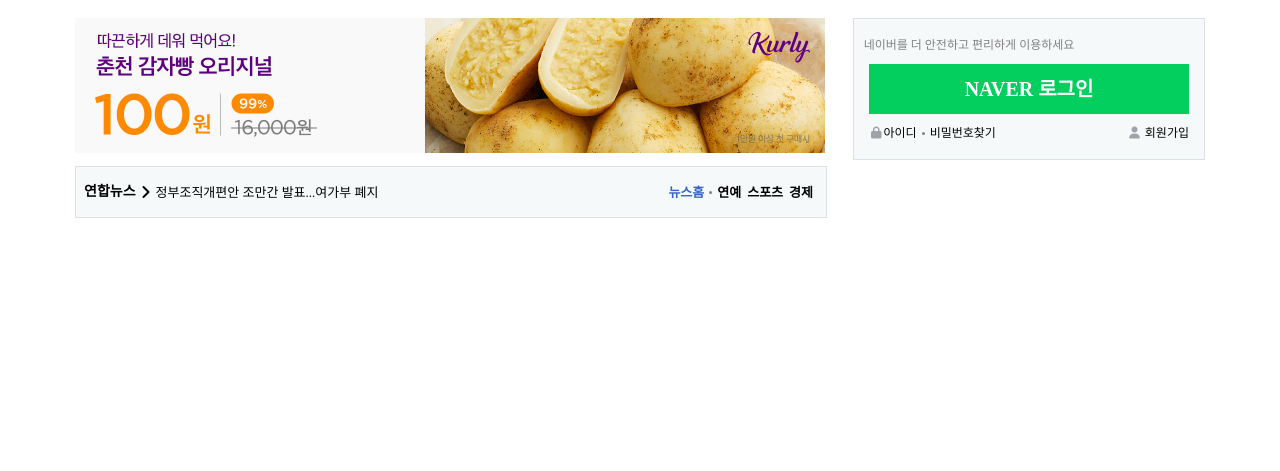
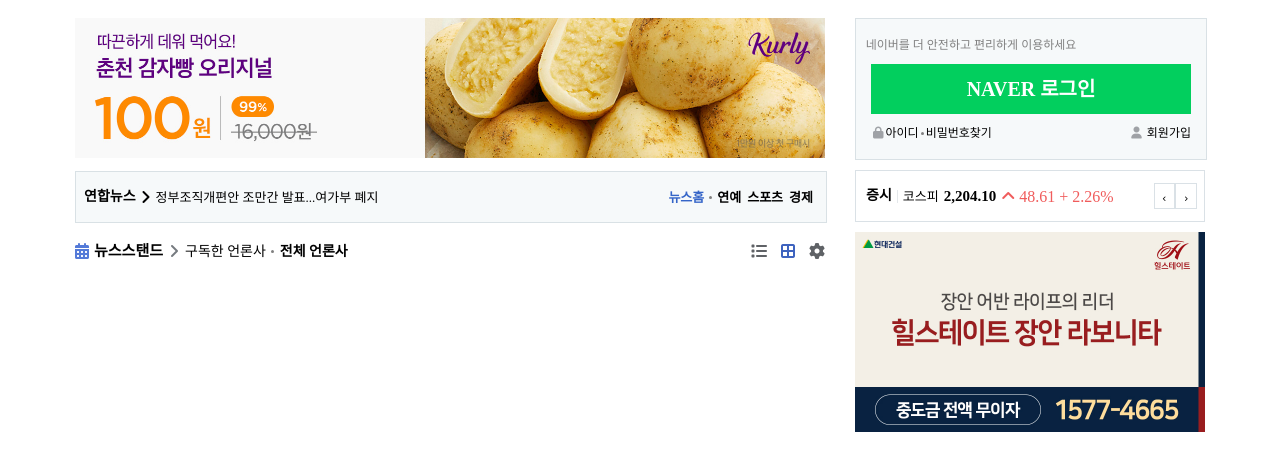
Before and after one commit to sangheonLee777/naver-clone, a plain HTML site: page index.html in a window 1280 px wide. Shown: the part 221-692 px from the top of the page. Drawn offline with Linux system fonts and the light colour scheme.

Commit message:
make html css

```diff
--- a/header.css
+++ b/header.css
@@ -3,6 +3,18 @@
   width: 1px;
   height: 13px;
   background-color: #E4E8EB;
+}
+
+.circle {
+  width: 3px;
+  height: 3px;
+  background-color: gray;
+  border-radius: 50%;
+  margin: 0 2px;
+}
+
+body {
+  height: 1000px;
 }
 
 /* HEADER */
@@ -172,11 +184,12 @@
 
 .main-column__left {
   margin-top: 20px;
+  width: 750px;
 }
 
 .main-column__left img {
   width: 750px;
-  height: 135px;
+  height: 140px;
 }
 
 .main-column__left .news {
@@ -222,18 +235,62 @@
   font-weight: 700;
 }
 
-.main-column__left .news-column:last-child .circle {
-  width: 3px;
-  height: 3px;
-  background-color: gray;
-  border-radius: 50%;
-  margin: 0 2px;
-}
+
 
 .main-column__left .news-column a:first-child {
   color: #3565C8;
 }
 
+
+.main-column__left .news-settings {
+  display: flex;
+  width: 100%;
+  margin-top: 20px;
+  justify-content: space-between;
+  align-items: center;
+}
+
+.main-column__left .news-settings .news-settings__row-left {
+  display: flex;
+  align-items: center;
+}
+
+.main-column__left .news-settings .news-settings__row-left .fa-calendar-days {
+  color: #547AD8;
+  margin-right: 5px;
+}
+
+.main-column__left .news-settings .news-settings__row-left .fa-angle-right {
+  color: #757A7F;
+  margin: 0 3px;
+
+}
+
+.main-column__left .news-settings .news-settings__row-left h1 {
+  font-weight: 700;
+  font-size: 15px;
+  margin-right: 3px;
+}
+
+.main-column__left .news-settings .news-settings__row-left h2 {
+  font-size: 14px;
+  margin: 0 3px;
+}
+
+.main-column__left .news-settings .news-settings__row-left h3 {
+  font-size: 14px;
+  font-weight: 700;
+  margin-left: 4px;
+}
+
+.main-column__left .news-settings .news-settings__row-right i {
+  color: #5F6266;
+  margin-left: 10px;
+}
+
+.main-column__left .news-settings .news-settings__row-right .fa-border-all {
+  color: #3E63BF;
+}
 
 
 
@@ -242,6 +299,7 @@
 
 .main-column__right {
   margin-top: 20px;
+  width: 350px;
 }
 
 .main-column__right .login {
@@ -295,10 +353,64 @@
   align-items: center;
 }
 
-.main-column__right .login .login-settings .login-settings__left .circle {
-  width: 3px;
-  height: 3px;
-  background-color: gray;
-  border-radius: 50%;
+.main-column__right .stock {
+  display: flex;
+  margin-top: 10px;
+  justify-content: space-between;
+  align-items: center;
+  height: 50px;
+  border: 1px solid #DAE1E6;
+}
+
+.main-column__right .stock .stock-row__right {
+  display: flex;
+  align-items: center;
+}
+
+.main-column__right .stock .stock-row__right h1 {
+  font-weight: 700;
+  font-size: 14px;
+  margin-left: 10px;
+}
+
+.main-column__right .stock .stock-row__right .divider {
   margin: 0 5px;
 }
+
+.main-column__right .stock .stock-row__right h2 {
+  font-size: 13px;
+  margin-right: 5px;
+}
+
+.main-column__right .stock .stock-row__right .number {
+  font-weight: 800;
+  font-size: 15px;
+  margin-right: 5px;
+}
+
+.main-column__right .stock .stock-row__right h3 {
+  color: #F05C5C;
+}
+
+.main-column__right .stock .stock-row__left {
+  margin-right: 7px;
+  /* background-color: red; */
+  display: flex;
+}
+
+.main-column__right .stock .stock-row__left span {
+  border: 1px solid #DAE1E6;
+  padding: 4px 8px;
+}
+
+.main-column__right .stock .stock-row__left i {
+  font-size: 6px;
+}
+
+.main-column__right .right-banner {
+  margin-top: 10px;
+}
+
+.main-column__right .right-banner img {
+  height: 200px;
+}
--- a/index.html
+++ b/index.html
@@ -77,6 +77,7 @@
 
     <!-- MAIN LEFT -->
     <div class="main-column__left">
+
       <div class="banner">
         <img src="/image/naver-banner.jpeg" alt="광고">
       </div>
@@ -95,11 +96,31 @@
           <a href="" class="news-column-a">경제</a>
         </div>
       </div>
-      <div class="news-settings"></div>
+
+      <div class="news-settings">
+        <div class="news-settings__row-left">
+          <span><i class="fa-solid fa-calendar-days"></i></span>
+          <h1>뉴스스탠드</h1>
+          <span><i class="fa-solid fa-angle-right"></i></span>
+          <h2>구독한 언론사</h2>
+          <div class="circle"></div>
+          <h3>전체 언론사</h3>
+        </div>
+        <div class="news-settings__row-right">
+          <span><i class="fa-solid fa-list"></i></span>
+          <span><i class="fa-solid fa-border-all"></i></span>
+          <span><i class="fa-solid fa-gear"></i></span>
+
+        </div>
+      </div>
+
+
+
     </div>
 
     <!-- MAIN-RIGHT -->
     <div class="main-column__right">
+
       <div class="login">
         <h5>네이버를 더 안전하고 편리하게 이용하세요</h5>
         <div class="login-naver__login-box">
@@ -118,8 +139,29 @@
           </div>
         </div>
       </div>
-      <div class="stock"></div>
-      <div class="right-banner"></div>
+
+      <div class="stock">
+        <div class="stock-row__right">
+          <h1>증시</h1>
+          <div class="divider"></div>
+          <h2>코스피</h2>
+          <span class="number">2,204.10</span>
+          <h3><i class="fa-solid fa-angle-up"></i> 48.61 + 2.26%</h3>
+        </div>
+        <div class="stock-row__left">
+          <span>
+            <i class="fa-solid fa-angle-left"></i>
+          </span>
+          <span>
+            <i class="fa-solid fa-angle-right"></i>
+          </span>
+        </div>
+      </div>
+
+
+      <div class="right-banner">
+        <img src="/image/right-banner.jpeg" alt="">
+      </div>
     </div>
   </main>
 
```
Also changed, not shown: image/right-banner.jpeg (added).
